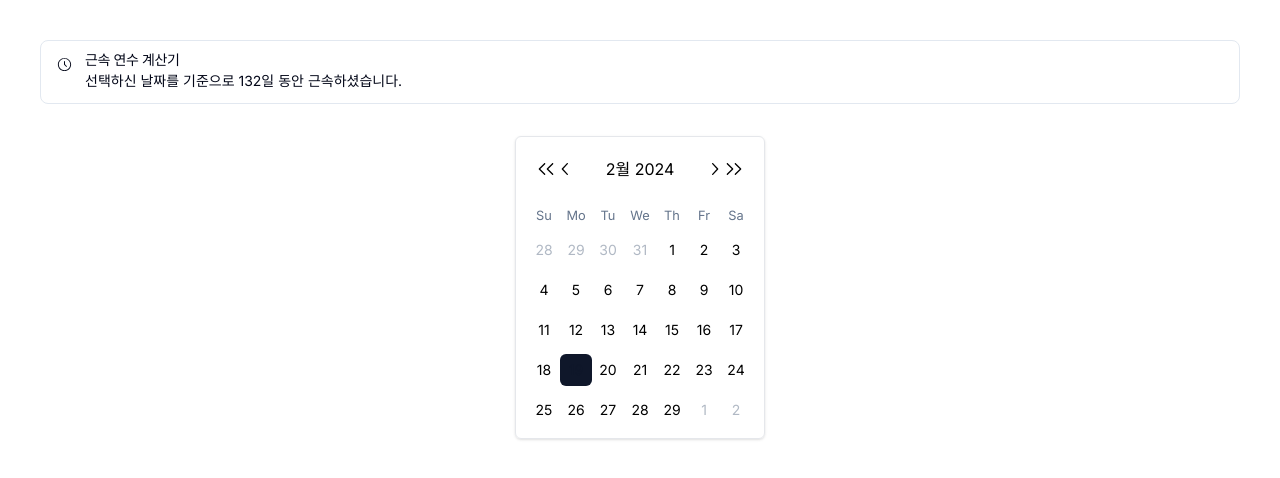
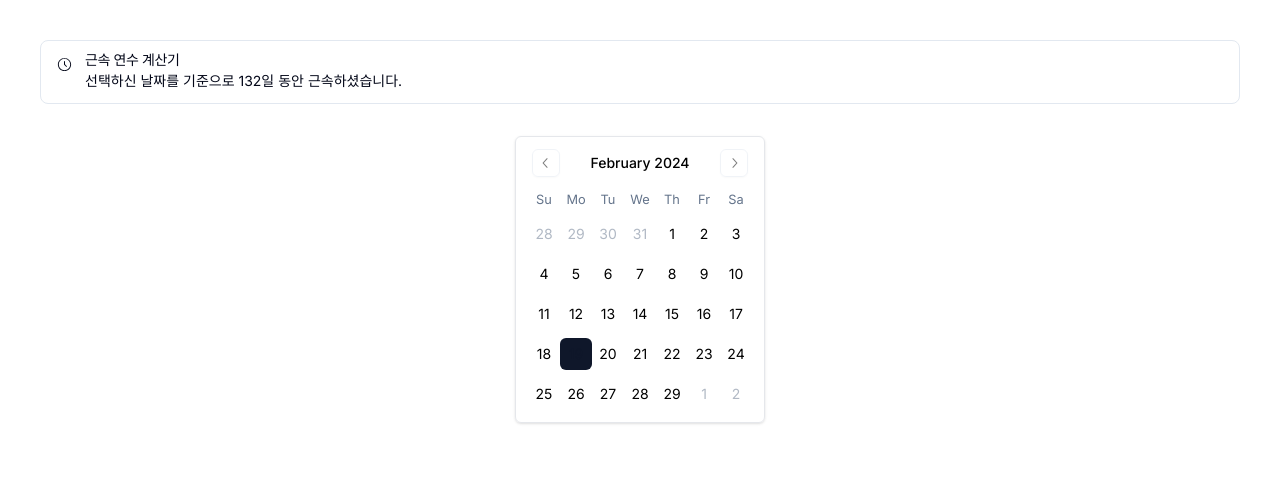
Before and after one commit to stoneHee99/gntc-service-calculator, a Next.js app: page / in a window 1280 px wide. Shown: the top 478 px of the page. Built offline with nearby package versions, Linux system fonts and the light colour scheme.

Commit message:
add calendar component

```diff
--- a/src/app/page.tsx
+++ b/src/app/page.tsx
@@ -4,7 +4,7 @@ import Layout from "@/app/layout";
 import * as React from "react";
 
 import { Alert, AlertDescription, AlertTitle } from "@/components/ui/alert";
-import { Calendar } from "@/components/calendar";
+import { Calendar } from "@/components/ui/calendar";
 
 import { ClockIcon } from "@radix-ui/react-icons";
 
--- a/src/components/calendar.tsx
+++ /dev/null
@@ -1,157 +0,0 @@
-"use client";
-
-import * as React from "react";
-import {
-  ChevronLeftIcon,
-  ChevronRightIcon,
-  DoubleArrowRightIcon,
-  DoubleArrowLeftIcon,
-} from "@radix-ui/react-icons";
-import { DayPicker } from "react-day-picker";
-
-import { cn } from "@/lib/utils";
-import { buttonVariants } from "@/components/ui/button";
-
-export type CalendarProps = React.ComponentProps<typeof DayPicker>;
-
-function Calendar({
-  className,
-  classNames,
-  showOutsideDays = true,
-  ...props
-}: CalendarProps) {
-  const currentDate = new Date();
-  const [selectedDate, setSelectedDate] = React.useState(currentDate);
-
-  const handleMonthChange = (offset: number) => {
-    setSelectedDate((prevDate) => {
-      const newDate = new Date(prevDate);
-      newDate.setMonth(prevDate.getMonth() + offset);
-      return newDate;
-    });
-  };
-
-  const handleDayClick = (day: Date) => {
-    setSelectedDate(day);
-  };
-
-  const handleMonthChangeFromPicker = (month: Date) => {
-    setSelectedDate(month);
-  };
-
-  const handleYearChange = (offset: number) => {
-    setSelectedDate((prevDate) => {
-      const newDate = new Date(prevDate);
-      newDate.setFullYear(prevDate.getFullYear() + offset);
-      return newDate;
-    });
-  };
-
-  const monthNames = [
-    "1월",
-    "2월",
-    "3월",
-    "4월",
-    "5월",
-    "6월",
-    "7월",
-    "8월",
-    "9월",
-    "10월",
-    "11월",
-    "12월",
-  ];
-
-  const CustomCaption = () => {
-    const month = selectedDate.getMonth();
-    const year = selectedDate.getFullYear();
-    const monthName = monthNames[month];
-
-    return (
-      <div className="flex justify-between items-center p-2">
-        <div className="flex items-center">
-          <DoubleArrowLeftIcon
-            className="h-5 w-5 cursor-pointer"
-            onClick={() => handleYearChange(-1)}
-          />
-          <ChevronLeftIcon
-            className="h-5 w-5 cursor-pointer"
-            onClick={() => handleMonthChange(-1)}
-          />
-        </div>
-        <span>{`${monthName} ${year}`}</span>
-        <div className="flex items-center">
-          <ChevronRightIcon
-            className="h-5 w-5 cursor-pointer"
-            onClick={() => handleMonthChange(1)}
-          />
-          <DoubleArrowRightIcon
-            className="h-5 w-5 cursor-pointer"
-            onClick={() => handleYearChange(1)}
-          />
-        </div>
-      </div>
-    );
-  };
-
-  return (
-    <DayPicker
-      showOutsideDays={showOutsideDays}
-      className={cn("p-3", className)}
-      month={selectedDate}
-      onMonthChange={handleMonthChangeFromPicker}
-      selected={selectedDate}
-      onSelect={handleDayClick}
-      classNames={{
-        months: "flex flex-col sm:flex-row space-y-4 sm:space-x-4 sm:space-y-0",
-        month: "space-y-4",
-        caption: "flex justify-center pt-1 relative items-center",
-        caption_label: "text-sm font-medium",
-        nav: "space-x-1 flex items-center",
-        nav_button: cn(
-          buttonVariants({ variant: "outline" }),
-          "h-7 w-7 bg-transparent p-0 opacity-50 hover:opacity-100"
-        ),
-        nav_button_previous: "absolute left-1",
-        nav_button_next: "absolute right-1",
-        table: "w-full border-collapse space-y-1",
-        head_row: "flex",
-        head_cell:
-          "text-slate-500 rounded-md w-8 font-normal text-[0.8rem] dark:text-slate-400",
-        row: "flex w-full mt-2",
-        cell: cn(
-          "relative p-0 text-center text-sm focus-within:relative focus-within:z-20 [&:has([aria-selected])]:bg-slate-100 [&:has([aria-selected].day-outside)]:bg-slate-100/50 [&:has([aria-selected].day-range-end)]:rounded-r-md dark:[&:has([aria-selected])]:bg-slate-800 dark:[&:has([aria-selected].day-outside)]:bg-slate-800/50",
-          props.mode === "range"
-            ? "[&:has(>.day-range-end)]:rounded-r-md [&:has(>.day-range-start)]:rounded-l-md first:[&:has([aria-selected])]:rounded-l-md last:[&:has([aria-selected])]:rounded-r-md"
-            : "[&:has([aria-selected])]:rounded-md"
-        ),
-        day: cn(
-          buttonVariants({ variant: "ghost" }),
-          "h-8 w-8 p-0 font-normal aria-selected:opacity-100"
-        ),
-        day_range_start: "day-range-start",
-        day_range_end: "day-range-end",
-        day_selected:
-          "bg-slate-900 text-slate-50 hover:bg-slate-900 hover:text-slate-50 focus:bg-slate-900 focus:text-slate-50 dark:bg-slate-50 dark:text-slate-900 dark:hover:bg-slate-50 dark:hover:text-slate-900 dark:focus:bg-slate-50 dark:focus:text-slate-900",
-        day_today:
-          "bg-slate-100 text-slate-900 dark:bg-slate-800 dark:text-slate-50",
-        day_outside:
-          "day-outside text-slate-500 opacity-50  aria-selected:bg-slate-100/50 aria-selected:text-slate-500 aria-selected:opacity-30 dark:text-slate-400 dark:aria-selected:bg-slate-800/50 dark:aria-selected:text-slate-400",
-        day_disabled: "text-slate-500 opacity-50 dark:text-slate-400",
-        day_range_middle:
-          "aria-selected:bg-slate-100 aria-selected:text-slate-900 dark:aria-selected:bg-slate-800 dark:aria-selected:text-slate-50",
-        day_hidden: "invisible",
-        ...classNames,
-      }}
-      components={{
-        Caption: CustomCaption,
-        IconLeft: ({ ...props }) => <ChevronLeftIcon className="h-4 w-4" />,
-        IconRight: ({ ...props }) => <ChevronRightIcon className="h-4 w-4" />,
-      }}
-      {...props}
-    />
-  );
-}
-Calendar.displayName = "Calendar";
-
-export { Calendar };
```
